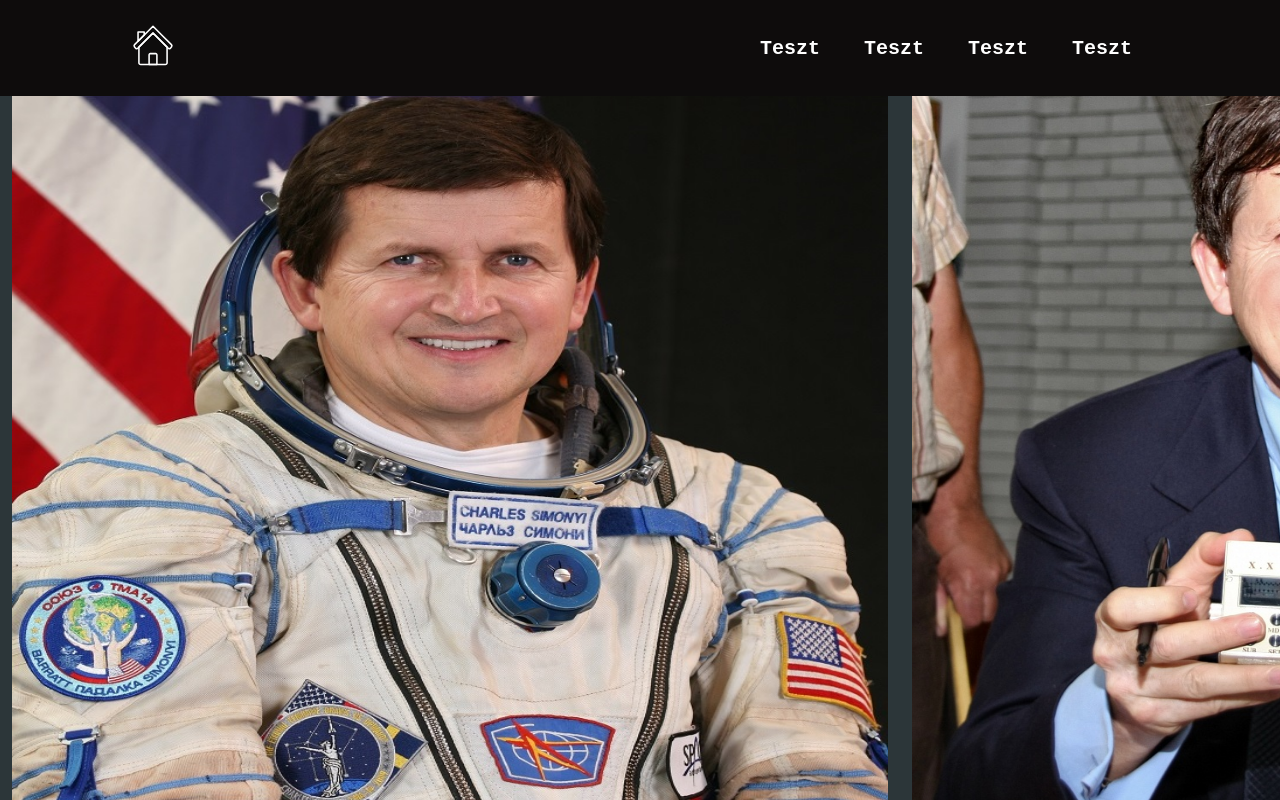
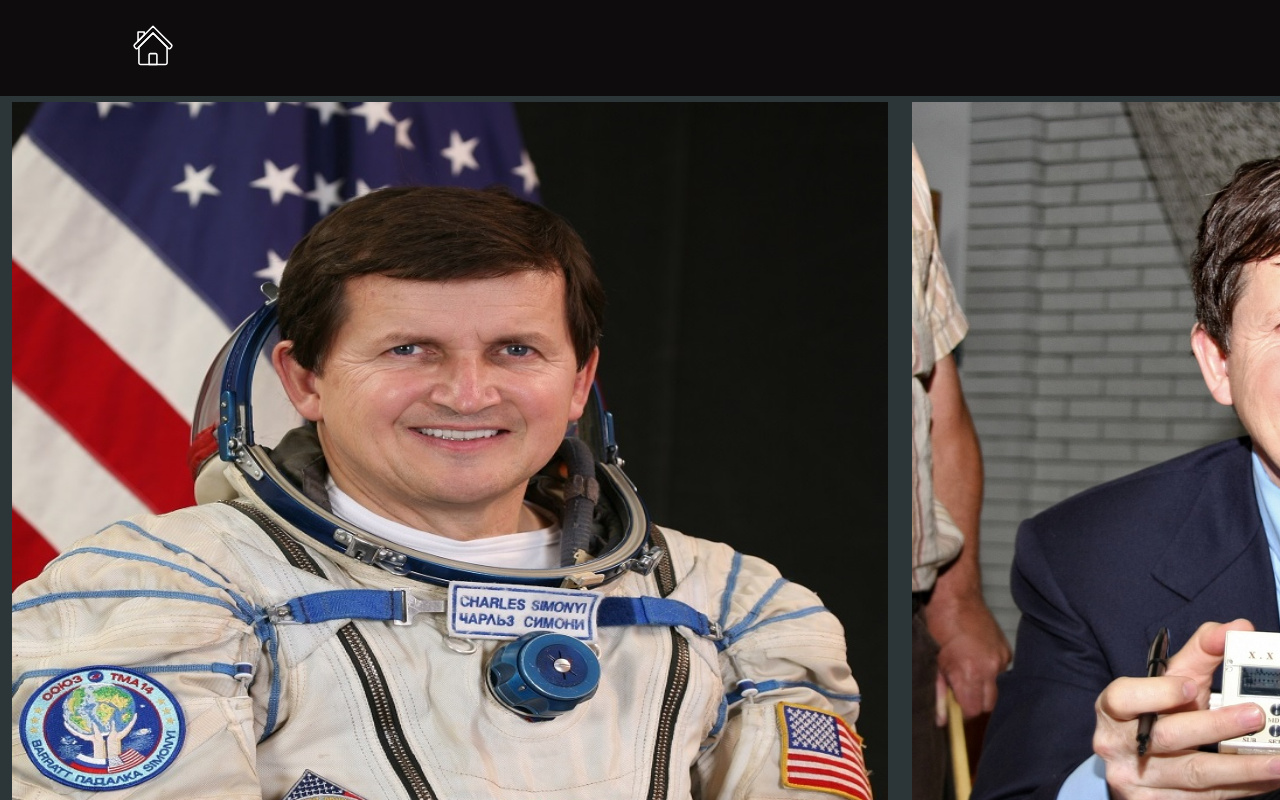
Before and after one commit to pallanghunor/11A_Projekt2_LuckyStrike, a plain HTML site: page charles.html in a window 1280 px wide. Shown: the top 800 px of the page. Drawn offline with Linux system fonts and the light colour scheme.

Commit message:
image fix

```diff
--- a/charles.html
+++ b/charles.html
@@ -14,10 +14,6 @@
         <a href="index.html"><img class="home" src="./img/home.svg" alt="home"></a>
         <div class="menu">
             <ul class="menu_links">
-                <li><a href="#">Teszt</a></li>
-                <li><a href="#">Teszt</a></li>
-                <li><a href="#">Teszt</a></li>
-                <li><a href="#">Teszt</a></li>
             </ul>
         </div>
 
--- a/style.css
+++ b/style.css
@@ -176,6 +176,7 @@ li, a{
     margin: 10px;
     width: 876px;
     height: 800px;
+    margin-top: 100px;
 }
 .oszlop2 p{
     margin: 10px;
```
